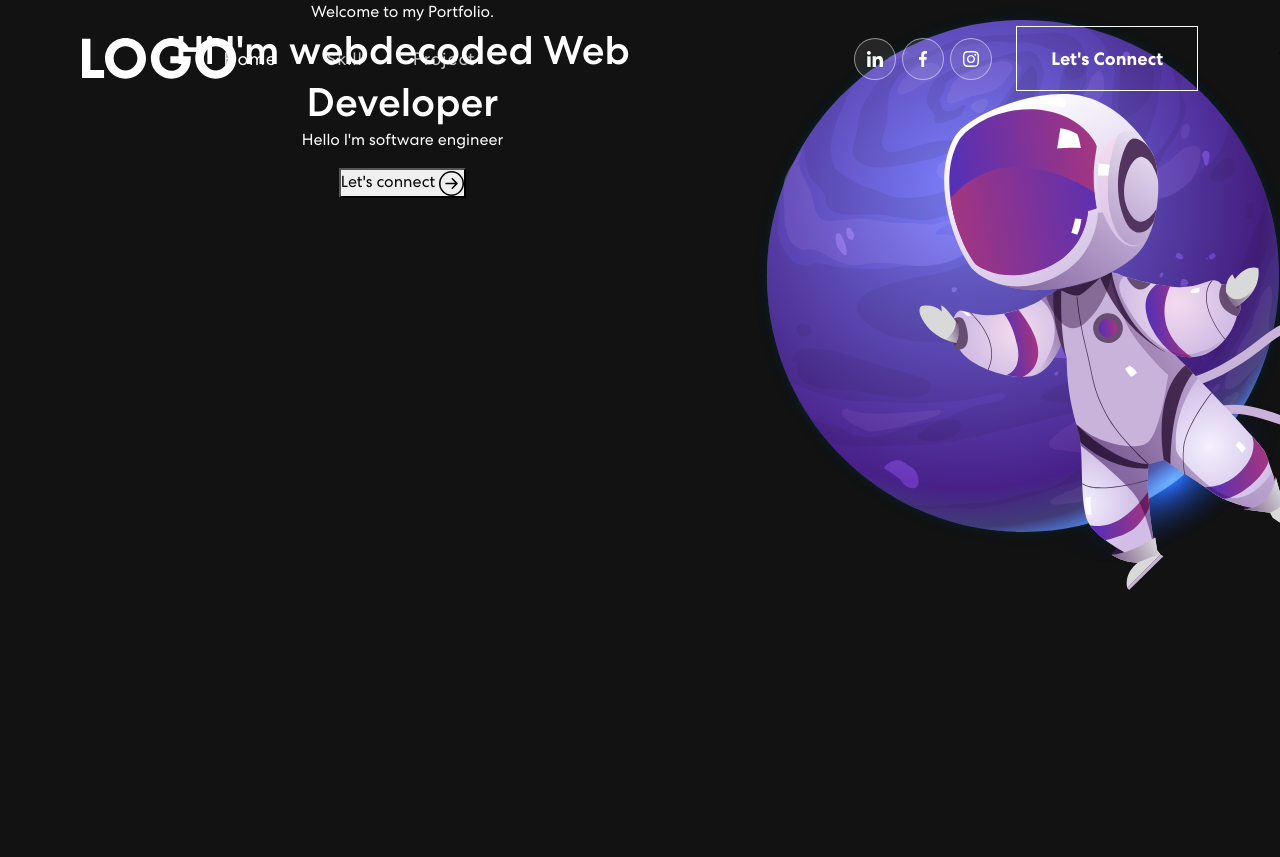
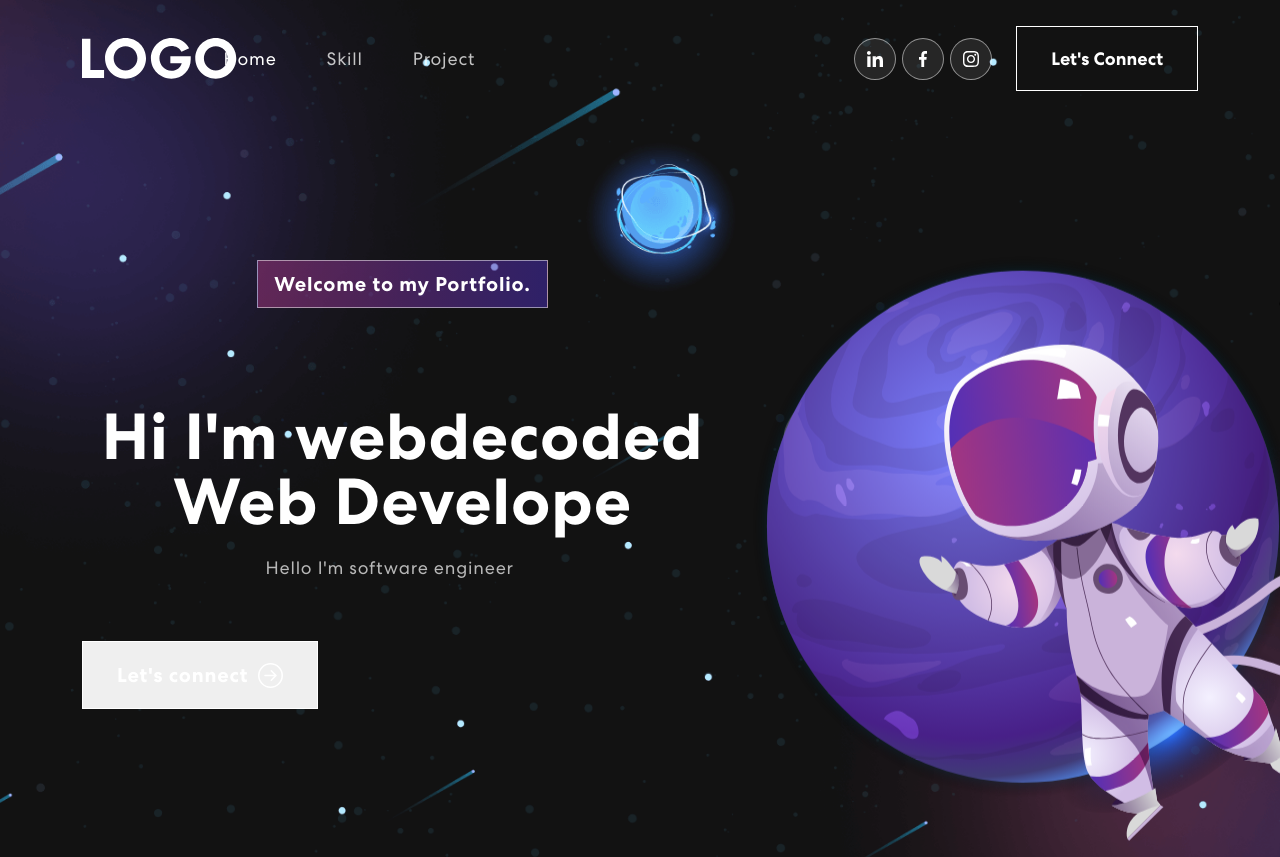
Before and after one commit to WAJAMASARA/portfolio, a React (Create React App) app: page / in a window 1280 px wide. Shown: the top 857 px of the page. Before the commit the page ends 800 px from the top, so only its background shows below. Built offline with nearby package versions, Linux system fonts and the light colour scheme.

Commit message:
change the minor bug (className of banner) Signed-off-by: W A J AMASARA <125728677+WAJAMASARA@users.noreply.github.com>

```diff
--- a/src/components/Banner.js
+++ b/src/components/Banner.js
@@ -45,7 +45,7 @@ export const Banner = () => {
   }, [delta, text, tick]);
 
   return (
-    <section className="Banner" id="home">
+    <section className="banner" id="home">
       <Container>
         <Row className="align-item-center">
           <Col xs={12} md={6} xl={7}>
```
